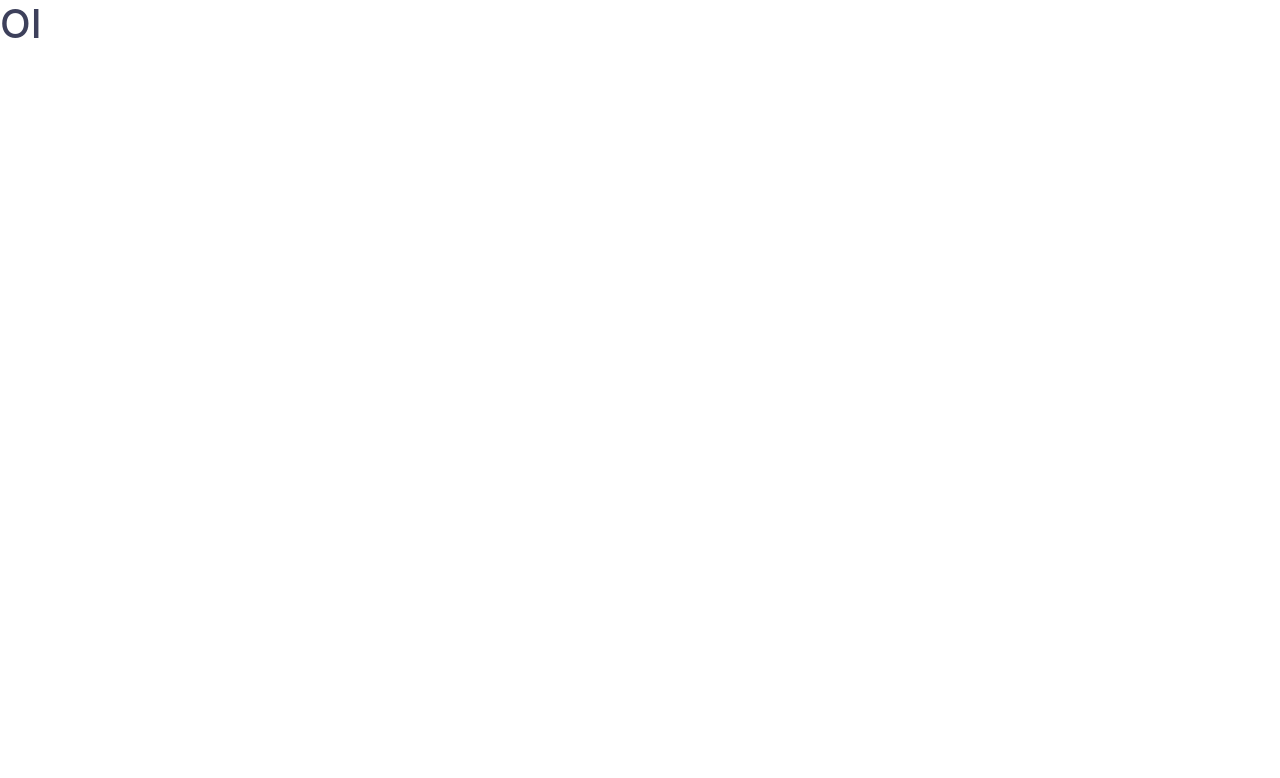
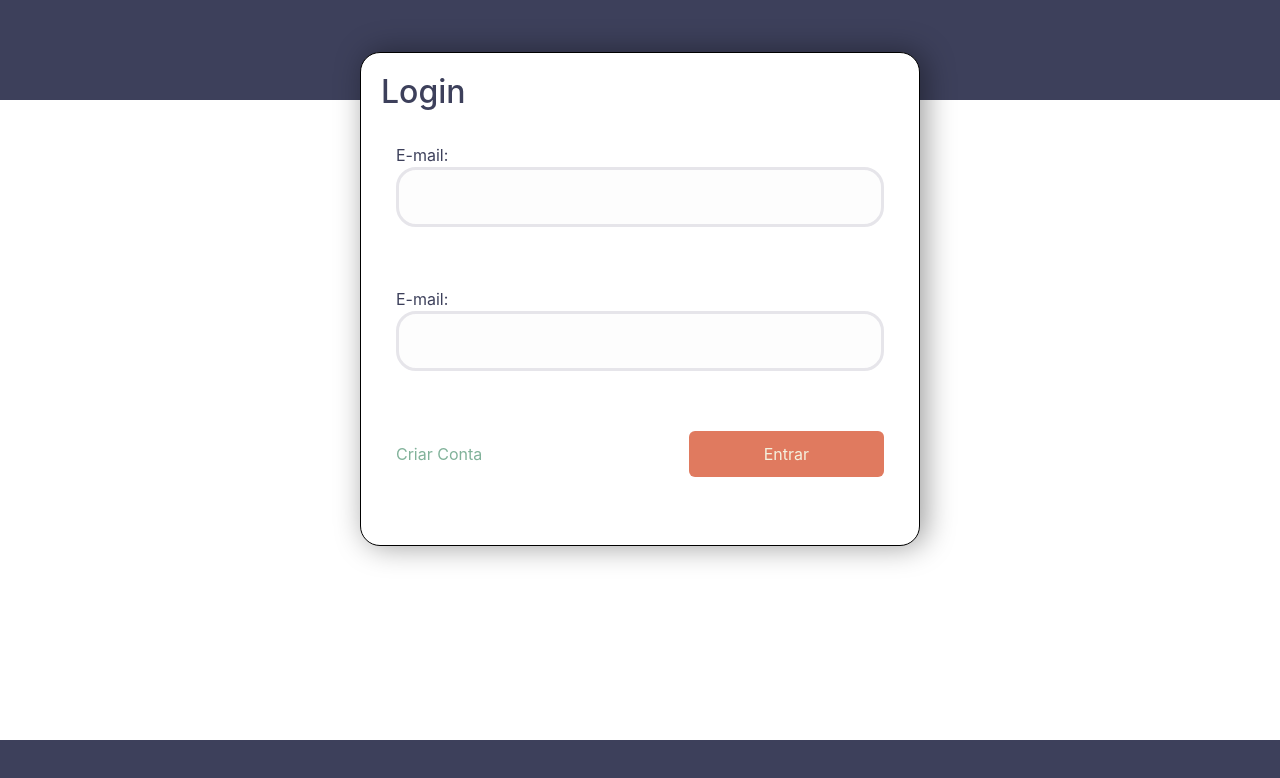
Before and after one commit to mateusgs98/ecommerce-pds, a Next.js app in the folder front-end/smart-vac/: page /login in a window 1280 px wide. Shown: the top 778 px of the page. Built offline with nearby package versions, Linux system fonts and the light colour scheme.

Commit message:
inciando processo de login

```diff
--- /dev/null
+++ b/front-end/smart-vac/src/components/ExternalPageLayout/index.tsx
@@ -0,0 +1,21 @@
+import React from 'react';
+import Header from '../Header';
+import { Container, HeaderLogin } from './styles';
+import { Footer } from '../Footer/style';
+
+interface ExternalPageProps {
+    children: React.ReactNode;
+}
+
+export default function ExternalPageLayout({ children }: ExternalPageProps) {
+
+    return (
+        <>
+            <HeaderLogin />
+            <Container>
+                {children}
+            </Container>
+            <Footer />
+        </>
+    );
+}
--- /dev/null
+++ b/front-end/smart-vac/src/components/ExternalPageLayout/styles.ts
@@ -0,0 +1,22 @@
+import styled from "styled-components";
+
+export const HeaderLogin = styled.div`
+background-color: #3D405B;
+    width: 100%;
+    height: 100px;
+    position: relative;
+    display: flex;
+    z-index: -1;
+`;
+
+export const Container = styled.div`
+    width: 90%;
+    max-width: 560px;
+    margin: auto;
+    padding: 20px;
+    margin-top: -3rem;
+    background: #FFFFFF;
+    border: 1px solid #000000;
+    box-shadow: 5px 0px 30px rgba(0, 0, 0, 0.4);
+    border-radius: 20px;
+`;
--- /dev/null
+++ b/front-end/smart-vac/src/components/FormElements/Input/index.tsx
@@ -0,0 +1,18 @@
+import { ErrorMessage, Field, FieldAttributes, FieldInputProps } from "formik";
+import { InputContainer } from "./style";
+
+interface InputProps extends FieldAttributes<any> {
+    name: string;
+}
+
+export function Input(props: InputProps) {
+
+    return (
+        <InputContainer>
+        <label htmlFor={props.name}>E-mail:</label>
+        <Field {...props} />
+        <ErrorMessage name={props.name} component="div" className="error" />
+      </InputContainer>
+    );
+
+}
--- /dev/null
+++ b/front-end/smart-vac/src/components/FormElements/Input/style.ts
@@ -0,0 +1,23 @@
+import styled from "styled-components";
+
+export const InputContainer = styled.div`
+    color: #3D405B;
+
+    input {
+        width: 100%;
+        height: 60px;
+        background: #FDFDFD;
+        border: 3px solid #E6E5EA;
+        border-radius: 20px;
+        font-size: 16px;
+    }
+
+    label {
+        font-size: 16px;
+    }
+
+    .error {
+        color: #FF0000;
+        font-size: 14px;
+    }
+`
--- /dev/null
+++ b/front-end/smart-vac/src/components/Forms/FormLogin/index.tsx
@@ -0,0 +1,46 @@
+import { Input } from "@/components/FormElements/Input";
+import { FormContainer } from "@/components/Forms/FormLogin/styles";
+import { ErrorMessage, Field, Form, Formik } from "formik";
+import { Button } from "react-bootstrap";
+import * as Yup from 'yup';
+
+interface FormLoginProps {
+    onSubmit: (data: object) => void;
+}
+
+export default function FormLogin(props: FormLoginProps) {
+    const initialValues = {
+        email: '',
+        password: '',
+    };
+
+    const validationSchema = Yup.object().shape({
+        email: Yup.string().email('Digite um e-mail válido').required('Campo obrigatório'),
+        password: Yup.string().required('Campo obrigatório'),
+    });
+
+    return (
+        <Formik
+            initialValues={initialValues}
+            validationSchema={validationSchema}
+            onSubmit={props.onSubmit}
+        >
+            {({ isSubmitting }) => (
+                <Form>
+                    <FormContainer>
+                        <Input name="email" />
+                        <Input name="password" type="password" />
+                        <div className="extra">
+                            <a href="/create-account">Criar Conta</a>
+                            <Button variant="default" type="submit" disabled={isSubmitting}>
+                                Entrar
+                            </Button>
+                        </div>
+                    </FormContainer>
+
+                </Form>
+            )}
+        </Formik>
+    );
+
+}
--- /dev/null
+++ b/front-end/smart-vac/src/components/Forms/FormLogin/styles.ts
@@ -0,0 +1,22 @@
+import styled from "styled-components";
+
+export const FormContainer = styled.div`
+    display: flex;
+    flex-direction: column;
+    gap: 60px;
+    margin: 0px 15px;
+    .extra {
+        display: flex;
+        flex-direction: row;
+        justify-content: space-between;
+        align-items: center;
+        width: 100%;
+        margin: 0 auto;
+        margin-bottom: 3rem;
+    }
+
+    button {
+        width: 40%;
+        padding: 10px 0rem;
+    }
+`;
--- a/front-end/smart-vac/src/pages/_app.js
+++ b/front-end/smart-vac/src/pages/_app.js
@@ -4,6 +4,7 @@ import "../../styles/globals.css";
 import Header from '../components/Header/index';
 import { Footer } from '../components/Footer/style';
 import { Content } from '../components/Content/style';
+import { SessionProvider } from "next-auth/react"
 
 function App({ Component, pageProps }) {
   const extraPages = ['login', 'register'];
@@ -32,7 +33,9 @@ function App({ Component, pageProps }) {
 
   return (
     <>
-      {getPage()}
+      <SessionProvider session={pageProps.session}>
+        {getPage()}
+      </SessionProvider>
     </>
   );
 }
--- /dev/null
+++ b/front-end/smart-vac/src/pages/api/[...nextauth].js
@@ -0,0 +1,29 @@
+import NextAuth from 'next-auth';
+import Providers from 'next-auth/react';
+
+const options = {
+  providers: [
+    Providers.Credentials({
+      credentials: {
+        username: { label: 'Username', type: 'text' },
+        password: { label: 'Password', type: 'password' }
+      },
+      authorize: async (credentials) => {
+        const res = await axios.post(URL_API + '/login', credentials);
+        const data = await res.json();
+
+        if (res.ok && data.success) {
+          return { id: data.user.id, name: data.user.name };
+        } else {
+          throw new Error(data.message);
+        }
+      }
+    })
+  ],
+  secret: JWT_SECRET,
+  session: {
+    jwt: true
+  }
+};
+
+export default (req, res) => NextAuth(req, res, options);
--- a/front-end/smart-vac/src/pages/login/index.tsx
+++ b/front-end/smart-vac/src/pages/login/index.tsx
@@ -1,7 +1,29 @@
+
+import ExternalPageLayout from '@/components/ExternalPageLayout';
+import FormLogin from '@/components/Forms/FormLogin';
+import { signIn } from 'next-auth/react';
+
 export default function Login() {
+  const handleLogin = (data:object) => {
+    //   const result = await signIn('credentials', {
+    //     redirect: false,
+    //     data['username'],
+    //     data['password']
+    //   });
+
+    //   if (result.error) {
+    //     setError(result.error);
+    //   }
+    // };
+    // signIn();
+  };
+
   return (
     <>
-      <h1>OI</h1>
+      <ExternalPageLayout>
+        <h2>Login</h2>
+        <FormLogin onSubmit={handleLogin} />
+      </ExternalPageLayout>
     </>
-  )
+  );
 }
```
Also changed, not shown: front-end/smart-vac/package.json (+7 -3 lines), 1 other file (tests, documents, lock files or other folders).
